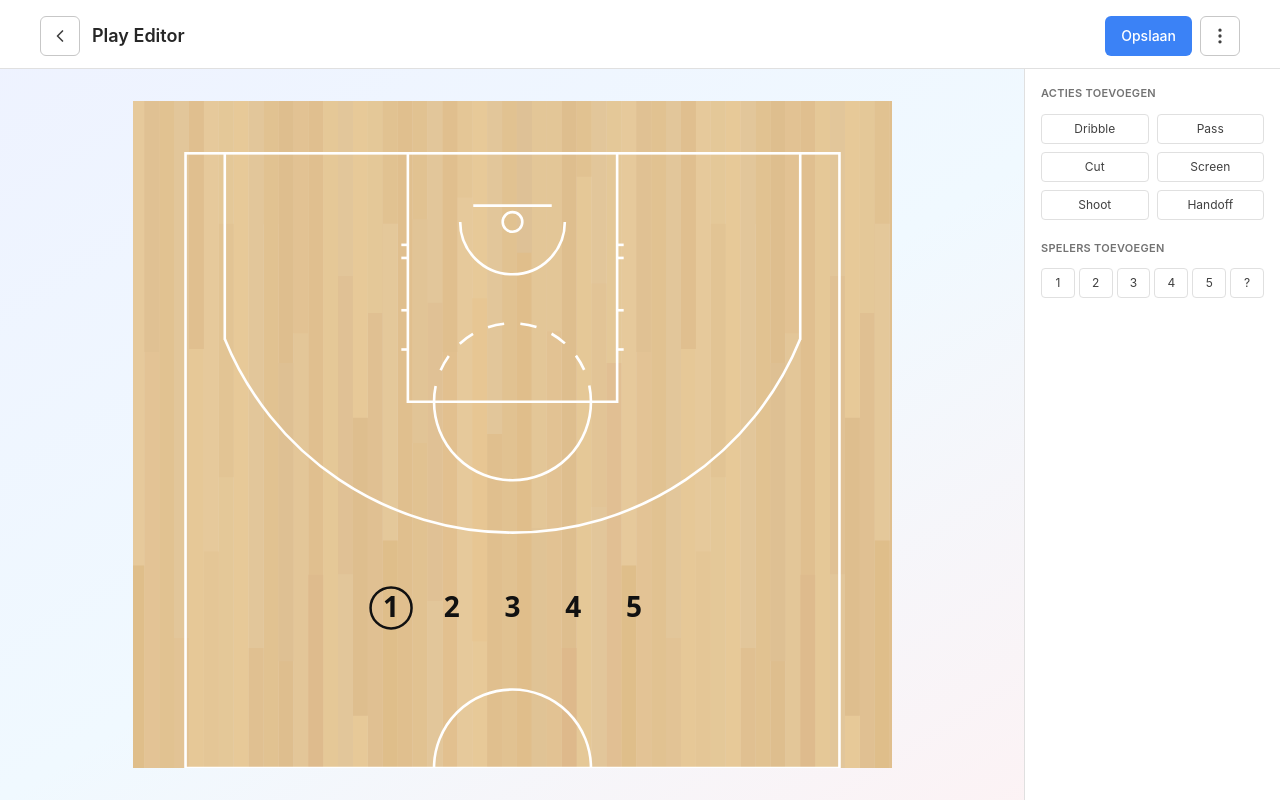
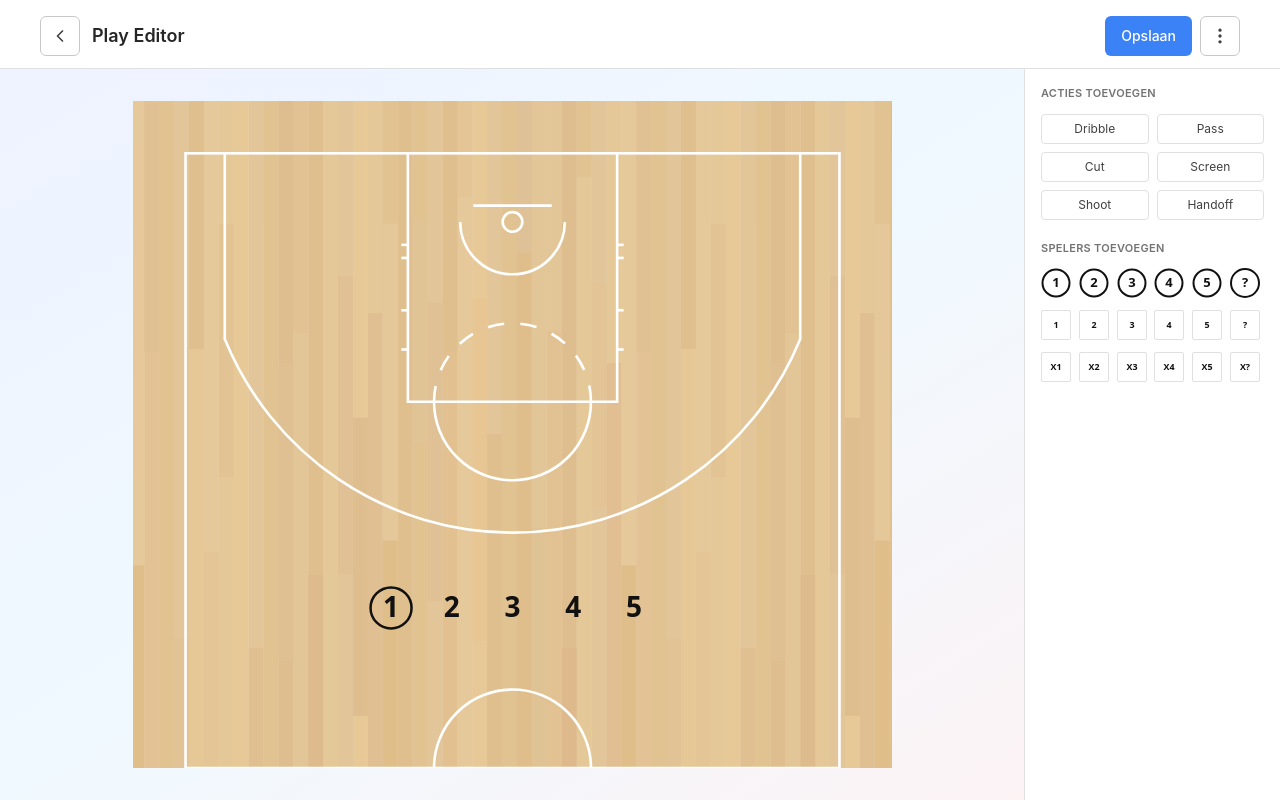
Before and after one commit to SebasJH/court-assist, a Vue app: page /play-editor in a window 1280 px wide. Built offline with nearby package versions, Linux system fonts and the light colour scheme.

Commit message:
Style fix playeditor

```diff
--- a/src/components/diagram/PlayEditor.vue
+++ b/src/components/diagram/PlayEditor.vue
@@ -568,10 +568,23 @@ export default {
       try {
         const kind = (ev.dataTransfer && ev.dataTransfer.getData('text/plain')) || ''
         const { x, y } = getCanvasPoint(ev)
+        const cl = clampXY(x, y)
+        // New role-tagged kinds e.g., 'ball:3', 'offense:?', 'defense:5'
+        const m = kind.match(/^(ball|offense|defense):(\?|[1-5])$/)
+        if (m) {
+          let role = m[1]
+          const token = m[2]
+          const number = token === '?' ? null : Number(token)
+          const posLabel = token === '?' ? '' : String(number)
+          const id = nextId++
+          players.push({ id, x: cl.x, y: cl.y, number, color: '#2563eb', role, pos: posLabel })
+          redraw()
+          return
+        }
         if (/^player[1-5]$/.test(kind)) {
+          // Legacy offense drop support
           const id = nextId++
           const number = Number(kind.replace('player','')) || (players.length + 1)
-          const cl = clampXY(x, y)
           players.push({ id, x: cl.x, y: cl.y, number, color: '#2563eb', role: 'offense', pos: String(number) })
           redraw()
         } else if (['pass','dribble','screen','cut','shoot','handoff'].includes(kind)) {
@@ -587,7 +600,7 @@ export default {
       } catch(_) {}
     }
 
-    function onQuickAddPlayer(n){
+    function onQuickAddPlayer(arg){
       try {
         const fixed = [
           { x: 0.5 - 0.16, y: 0.76 }, // 1: leftmost
@@ -596,12 +609,21 @@ export default {
           { x: 0.5 + 0.08, y: 0.76 }, // 4: right of center
           { x: 0.5 + 0.16, y: 0.76 }, // 5: rightmost
         ]
+        // Support legacy input (number/'?') and new payload { n, role }
+        const payload = (arg && typeof arg === 'object' && ('n' in arg || 'role' in arg)) ? arg : { n: arg, role: 'offense' }
+        let n = payload.n
+        let role = String(payload.role || 'offense').toLowerCase()
+        if (role === 'bal') role = 'ball'
+        if (role === 'aanval') role = 'offense'
+        if (role === 'verdediging') role = 'defense'
+        if (!['ball','offense','defense'].includes(role)) role = 'offense'
+
         let pos = { x: 0.5, y: 0.76 }
         let number = null
         let labelPos = ''
         if (n === '?' || n === undefined || n === null) {
-          // Keep center position and leave number null so it renders as '?'
-          pos = { x: 0.5, y: 0.76 }
+          // Place '?' right next to player 5
+          pos = { x: 0.5 + 0.16 + 0.08, y: 0.76 }
           number = null
           labelPos = ''
         } else {
@@ -611,7 +633,7 @@ export default {
           labelPos = String(number)
         }
         const id = nextId++
-        players.push({ id, x: pos.x, y: pos.y, number, color: '#2563eb', role: 'offense', pos: labelPos })
+        players.push({ id, x: pos.x, y: pos.y, number, color: '#2563eb', role, pos: labelPos })
         selectedPlayerId.value = id
         redraw()
       } catch(_) {}
--- a/src/components/playeditor/PlayEditorSidebar.vue
+++ b/src/components/playeditor/PlayEditorSidebar.vue
@@ -22,7 +22,7 @@
                 <span class="inline-flex items-center justify-center w-8 h-8 rounded">
                   <svg width="32" height="32" viewBox="-22 -22 44 44" aria-hidden="true">
                     <g fill="none" stroke="#111">
-                      <circle r="20.5" stroke-width="2.5" />
+                      <circle r="20.5" stroke-width="2" />
                     </g>
                     <text text-anchor="middle" dominant-baseline="middle" alignment-baseline="middle" dy="0.05em" fill="#111"
                           :style="{ font: ((posLabel && posLabel.length >= 2) ? '700 20px ' : '700 24px ') + 'ui-sans-serif, system-ui, -apple-system', userSelect:'none' }">
@@ -33,8 +33,8 @@
                 Bal
               </button>
               <button class="dropdown-item !pl-3" :class="isRoleActive('offense') ? 'bg-blue-50 dark:bg-gray-600/50' : ''" @click.stop="onSelectRole('offense')">
-                <span class="inline-flex items-center justify-center w-8 h-8 rounded border border-gray-200 bg-white dark:border-gray-500 dark:bg-gray-600/40">
-                  <svg width="32" height="32" viewBox="-22 -22 44 44" aria-hidden="true">
+                <span class="inline-flex items-center justify-center w-[30px] h-[30px] rounded-sm border border-gray-200 bg-white dark:border-gray-500 dark:bg-gray-600/40">
+                  <svg width="30" height="30" viewBox="-22 -22 44 44" aria-hidden="true">
                     <text text-anchor="middle" dominant-baseline="middle" alignment-baseline="middle" dy="0.05em" fill="#111"
                           :style="{ font: ((posLabel && posLabel.length >= 2) ? '700 20px ' : '700 24px ') + 'ui-sans-serif, system-ui, -apple-system', userSelect:'none' }">
                       {{ posLabel }}
@@ -44,12 +44,11 @@
                 Aanval
               </button>
               <button class="dropdown-item !pl-3" :class="isRoleActive('defense') ? 'bg-blue-50 dark:bg-gray-600/50' : ''" @click.stop="onSelectRole('defense')">
-                <span class="inline-flex items-center justify-center w-8 h-8 rounded border border-gray-200 bg-white dark:border-gray-500 dark:bg-gray-600/40">
-                  <svg width="32" height="32" viewBox="-22 -22 44 44" aria-hidden="true">
-                    <text text-anchor="middle" dominant-baseline="middle" alignment-baseline="middle" dy="0.05em" :dx="-6" fill="#111" style="font: 700 22px ui-sans-serif, system-ui, -apple-system; user-select: none;">X</text>
-                    <text :x="5" :y="10" text-anchor="start" dominant-baseline="alphabetic" fill="#111"
-                          :style="{ font: ((posLabel && posLabel.length >= 2) ? '700 12px ' : '700 13px ') + 'ui-sans-serif, system-ui, -apple-system', userSelect:'none' }">
-                      {{ posLabel }}
+                <span class="inline-flex items-center justify-center w-[30px] h-[30px] rounded-sm border border-gray-200 bg-white dark:border-gray-500 dark:bg-gray-600/40">
+                  <svg width="30" height="30" viewBox="-22 -22 44 44" aria-hidden="true">
+                    <text text-anchor="middle" dominant-baseline="middle" alignment-baseline="middle" dy="0.05em" fill="#111"
+                          :style="{ font: ((posLabel && posLabel.length >= 2) ? '700 20px ' : '700 24px ') + 'ui-sans-serif, system-ui, -apple-system', userSelect:'none' }">
+                      X{{ posLabel }}
                     </text>
                   </svg>
                 </span>
@@ -119,9 +118,49 @@
       <button type="button" class="tool-btn" @mousedown.prevent.stop="$emit('set-tool','handoff')" @click="$emit('set-tool','handoff')" draggable="true" @dragstart="(ev)=>$emit('tool-drag-start','handoff', ev)">Handoff</button>
     </div>
     <div class="pt-2 text-[11px] font-semibold text-gray-500 uppercase tracking-wide">Spelers toevoegen</div>
+    <!-- Row 1: Bal -->
     <div class="grid grid-cols-6 gap-1">
-      <button v-for="n in 5" :key="'p'+n" type="button" class="tool-btn !px-0" @click="$emit('quick-add-player', n)" draggable="true" @dragstart="(ev)=>$emit('tool-drag-start','player'+n, ev)">{{ n }}</button>
-      <button type="button" class="tool-btn !px-0" @click="$emit('quick-add-player', '?')">?</button>
+      <button v-for="n in 5" :key="'pb-ball-'+n" type="button" class="inline-flex items-center justify-center w-[30px] h-[30px] rounded cursor-all-scroll select-none" @click="$emit('quick-add-player', { n, role: 'ball' })" draggable="true" @dragstart="(ev)=>$emit('tool-drag-start','ball:'+n, ev)">
+        <svg width="30" height="30" viewBox="-15 -15 30 30" aria-hidden="true">
+          <g fill="none" stroke="#111"><circle r="13.5" stroke-width="2" /></g>
+          <text text-anchor="middle" dominant-baseline="middle" alignment-baseline="middle" dy="0.05em" fill="#111"
+                :style="{ font: ((String(n).length >= 2) ? '700 11px ' : '700 13px ') + 'ui-sans-serif, system-ui, -apple-system', userSelect:'none' }">{{ n }}</text>
+        </svg>
+      </button>
+      <button type="button" class="inline-flex items-center justify-center w-[30px] h-[30px] rounded cursor-all-scroll select-none" @click="$emit('quick-add-player', { n: '?', role: 'ball' })" draggable="true" @dragstart="(ev)=>$emit('tool-drag-start','ball:?', ev)">
+        <svg width="30" height="30" viewBox="-15 -15 30 30" aria-hidden="true">
+          <g fill="none" stroke="#111"><circle r="14" stroke-width="2" /></g>
+          <text text-anchor="middle" dominant-baseline="middle" alignment-baseline="middle" dy="0.05em" fill="#111" style="font:700 13px ui-sans-serif, system-ui, -apple-system; user-select:none">?</text>
+        </svg>
+      </button>
+    </div>
+    <!-- Row 2: Aanval -->
+    <div class="grid grid-cols-6 gap-1 mt-1">
+      <button v-for="n in 5" :key="'pb-off-'+n" type="button" class="inline-flex items-center justify-center w-[30px] h-[30px] rounded-sm cursor-all-scroll select-none border border-gray-200 bg-white dark:border-gray-500 dark:bg-gray-600/40" @click="$emit('quick-add-player', { n, role: 'offense' })" draggable="true" @dragstart="(ev)=>$emit('tool-drag-start','offense:'+n, ev)">
+        <svg width="30" height="30" viewBox="-22 -22 44 44" aria-hidden="true">
+          <text text-anchor="middle" dominant-baseline="middle" alignment-baseline="middle" dy="0.05em" fill="#111"
+                :style="{ font: ((String(n).length >= 2) ? '700 12px ' : '700 14px ') + 'ui-sans-serif, system-ui, -apple-system', userSelect:'none' }">{{ n }}</text>
+        </svg>
+      </button>
+      <button type="button" class="inline-flex items-center justify-center w-[30px] h-[30px] rounded-sm cursor-all-scroll select-none border border-gray-200 bg-white dark:border-gray-500 dark:bg-gray-600/40" @click="$emit('quick-add-player', { n: '?', role: 'offense' })" draggable="true" @dragstart="(ev)=>$emit('tool-drag-start','offense:?', ev)">
+        <svg width="30" height="30" viewBox="-22 -22 44 44" aria-hidden="true">
+          <text text-anchor="middle" dominant-baseline="middle" alignment-baseline="middle" dy="0.05em" fill="#111" style="font:700 14px ui-sans-serif, system-ui, -apple-system; user-select:none">?</text>
+        </svg>
+      </button>
+    </div>
+    <!-- Row 3: Verdediging -->
+    <div class="grid grid-cols-6 gap-1 mt-1">
+      <button v-for="n in 5" :key="'pb-def-'+n" type="button" class="inline-flex items-center justify-center w-[30px] h-[30px] rounded-sm cursor-all-scroll select-none border border-gray-200 bg-white dark:border-gray-500 dark:bg-gray-600/40" @click="$emit('quick-add-player', { n, role: 'defense' })" draggable="true" @dragstart="(ev)=>$emit('tool-drag-start','defense:'+n, ev)">
+        <svg width="30" height="30" viewBox="-22 -22 44 44" aria-hidden="true">
+          <text text-anchor="middle" dominant-baseline="middle" alignment-baseline="middle" dy="0.05em" fill="#111"
+                :style="{ font: ((String(n).length >= 2) ? '700 12px ' : '700 14px ') + 'ui-sans-serif, system-ui, -apple-system', userSelect:'none' }">X{{ n }}</text>
+        </svg>
+      </button>
+      <button type="button" class="inline-flex items-center justify-center w-[30px] h-[30px] rounded-sm cursor-all-scroll select-none border border-gray-200 bg-white dark:border-gray-500 dark:bg-gray-600/40" @click="$emit('quick-add-player', { n: '?', role: 'defense' })" draggable="true" @dragstart="(ev)=>$emit('tool-drag-start','defense:?', ev)">
+        <svg width="30" height="30" viewBox="-22 -22 44 44" aria-hidden="true">
+          <text text-anchor="middle" dominant-baseline="middle" alignment-baseline="middle" dy="0.05em" fill="#111" style="font:700 14px ui-sans-serif, system-ui, -apple-system; user-select:none">X?</text>
+        </svg>
+      </button>
     </div>
   </div>
 </template>
```
